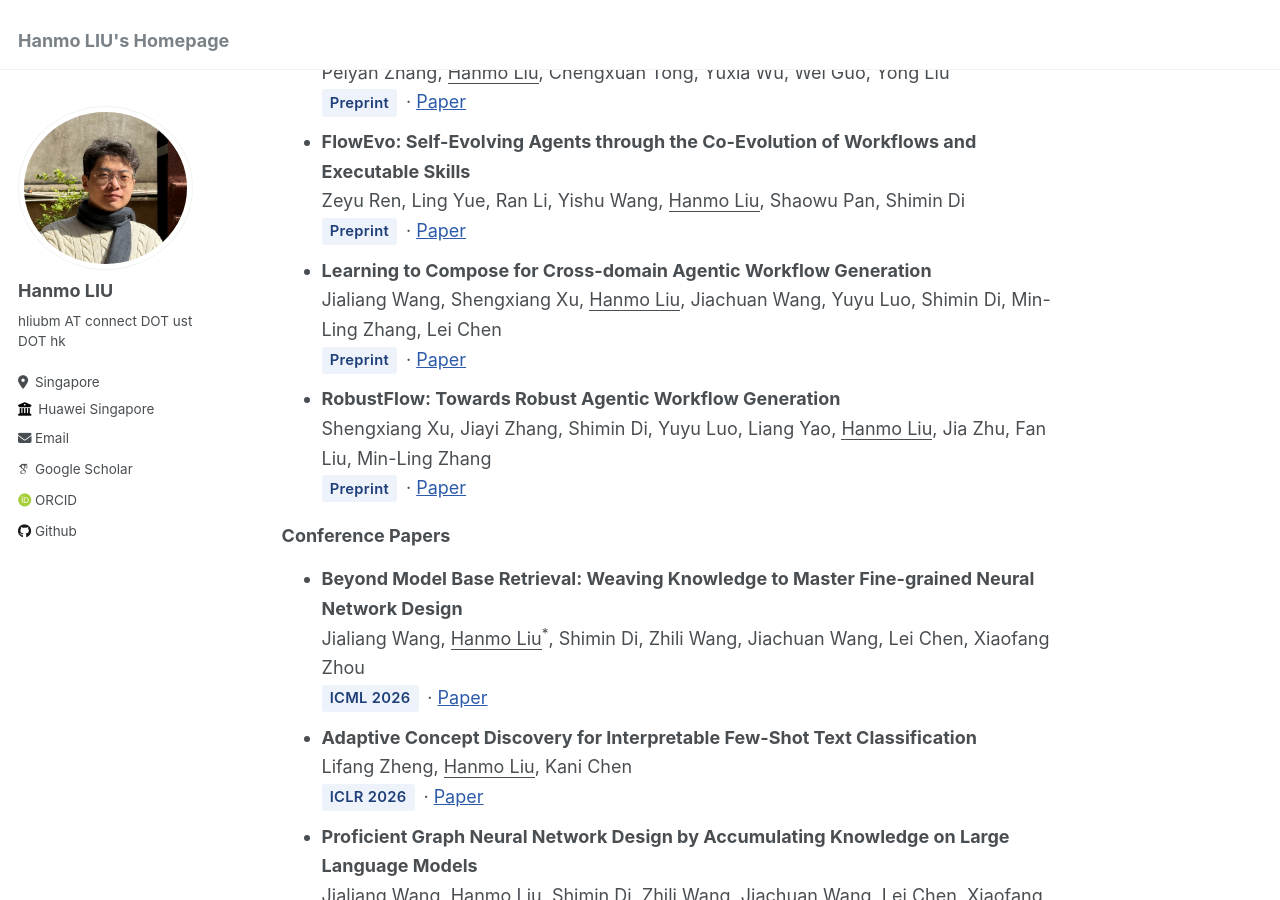
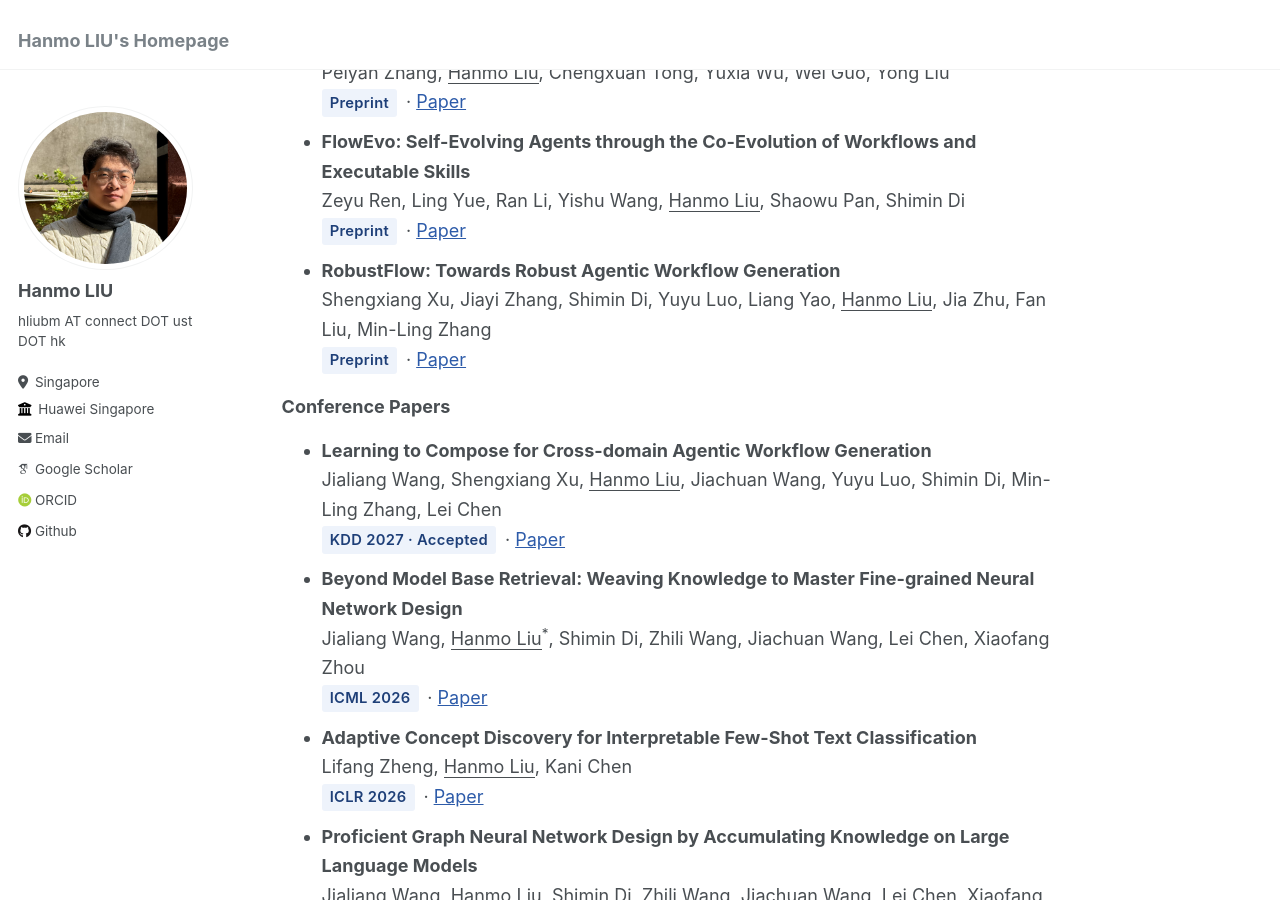
Before and after one commit to liuhanmo321/liuhanmo321.github.io, a Jekyll site: the page built from _pages/about.md, in a window 1280 px wide and 900 px high, scrolled down 941 px. Built offline with Jekyll 4.4.1, drawn with Linux system fonts in a browser that asks for light colours; some web fonts are replaced.

Commit message:
Update COMPOSE paper acceptance to KDD 2027

```diff
--- a/_pages/about.md
+++ b/_pages/about.md
@@ -46,15 +46,15 @@ My research centers on two complementary angles:
   Zeyu Ren, Ling Yue, Ran Li, Yishu Wang, <u>Hanmo Liu</u>, Shaowu Pan, Shimin Di
   <span class="venue">Preprint</span> &middot; [Paper](https://www.researchgate.net/publication/404123514_FlowEvo_Self-Evolving_Agents_through_the_Co-Evolution_of_Workflows_and_Executable_Skills)
 
-- **Learning to Compose for Cross-domain Agentic Workflow Generation**
-  Jialiang Wang, Shengxiang Xu, <u>Hanmo Liu</u>, Jiachuan Wang, Yuyu Luo, Shimin Di, Min-Ling Zhang, Lei Chen
-  <span class="venue">Preprint</span> &middot; [Paper](https://arxiv.org/abs/2602.11114)
-
 - **RobustFlow: Towards Robust Agentic Workflow Generation**
   Shengxiang Xu, Jiayi Zhang, Shimin Di, Yuyu Luo, Liang Yao, <u>Hanmo Liu</u>, Jia Zhu, Fan Liu, Min-Ling Zhang
   <span class="venue">Preprint</span> &middot; [Paper](https://arxiv.org/abs/2509.21834)
 
 ### Conference Papers
+
+- **Learning to Compose for Cross-domain Agentic Workflow Generation**
+  Jialiang Wang, Shengxiang Xu, <u>Hanmo Liu</u>, Jiachuan Wang, Yuyu Luo, Shimin Di, Min-Ling Zhang, Lei Chen
+  <span class="venue">KDD 2027 · Accepted</span> &middot; [Paper](https://arxiv.org/abs/2602.11114)
 
 - **Beyond Model Base Retrieval: Weaving Knowledge to Master Fine-grained Neural Network Design**
   Jialiang Wang, <u>Hanmo Liu</u><sup>*</sup>, Shimin Di, Zhili Wang, Jiachuan Wang, Lei Chen, Xiaofang Zhou
```
